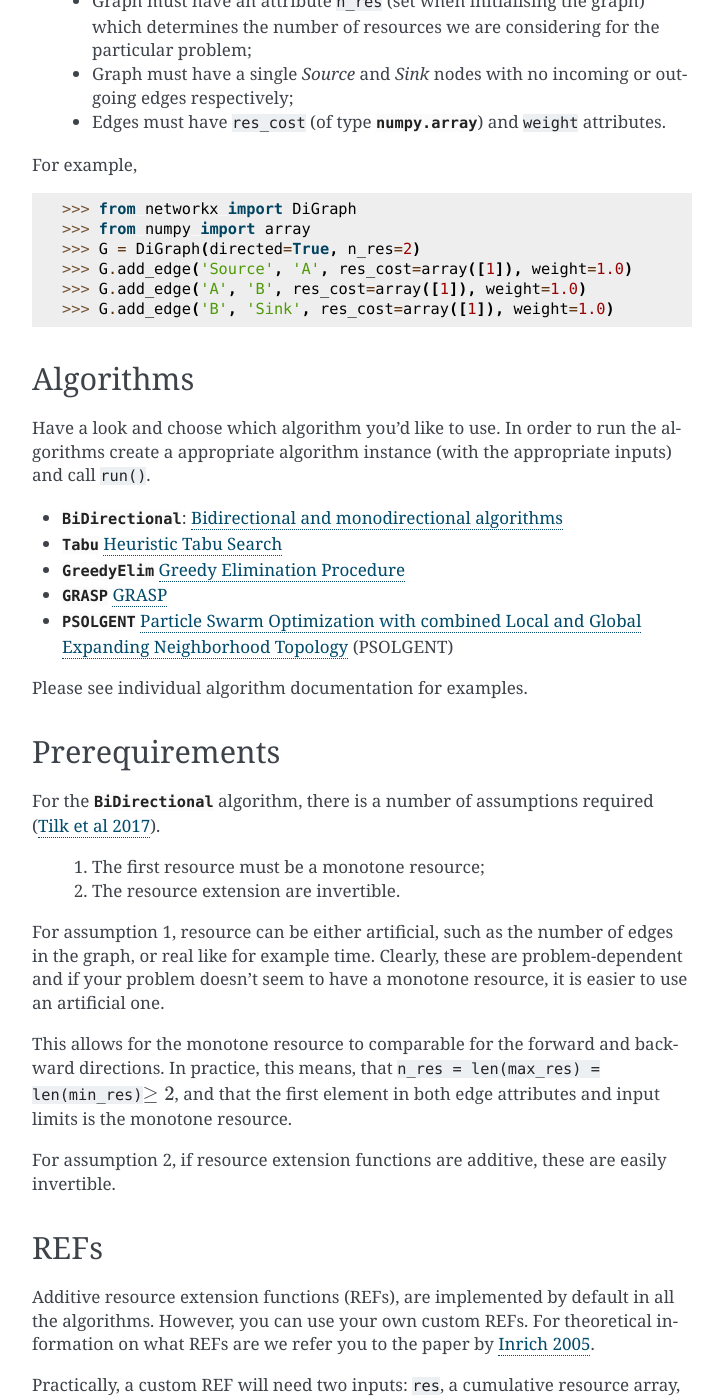
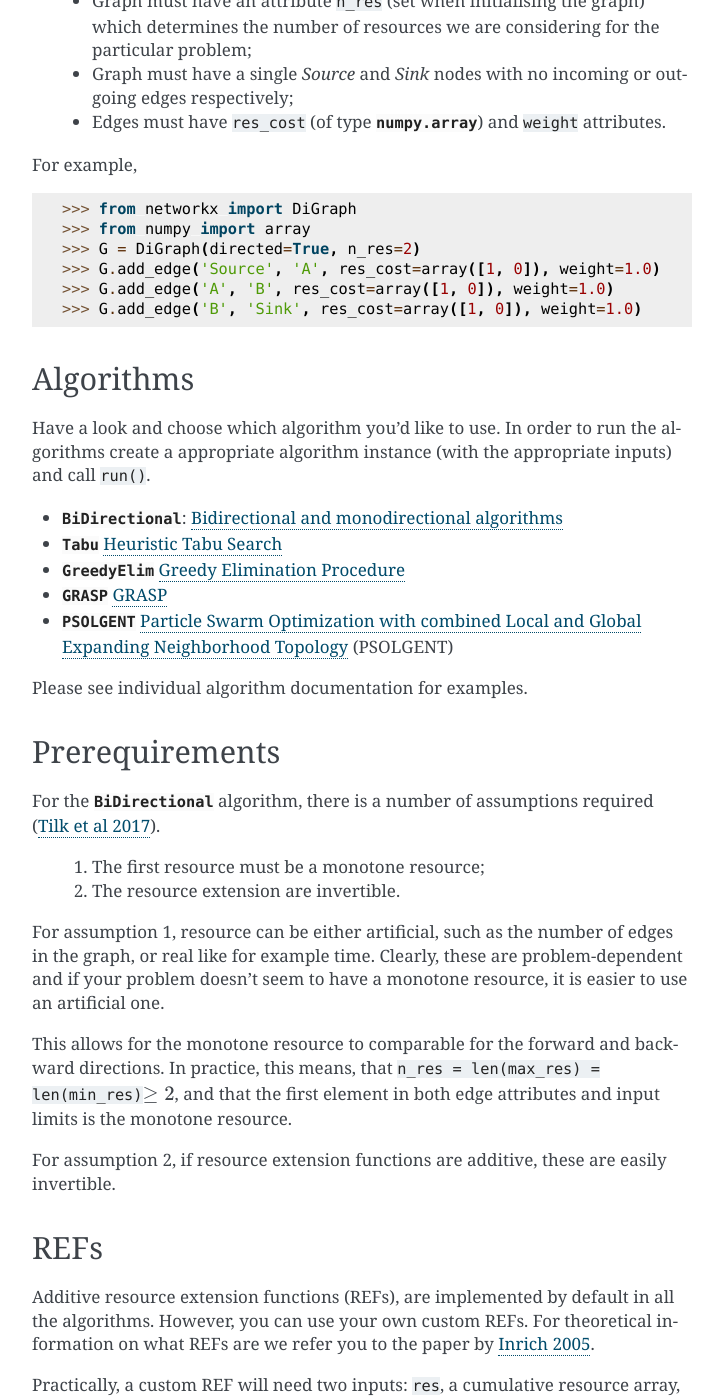
Before and after one commit to torressa/cspy, a Sphinx documentation site: the page built from docs/how_to.rst, in a window 1280 px wide and 1400 px high, scrolled down 382 px. Shown: the whole window, without its empty margins (388-1111 px from the left). Built offline with Sphinx 7.4.7, drawn with Linux system fonts in a browser that asks for light colours; formulas are drawn with MathJax 3.

Commit message:
Fixed preprocessing no resource found

```diff
--- a/docs/how_to.rst
+++ b/docs/how_to.rst
@@ -23,9 +23,9 @@
         >>> from networkx import DiGraph
         >>> from numpy import array
         >>> G = DiGraph(directed=True, n_res=2)
-        >>> G.add_edge('Source', 'A', res_cost=array([1]), weight=1.0)
-        >>> G.add_edge('A', 'B', res_cost=array([1]), weight=1.0)
-        >>> G.add_edge('B', 'Sink', res_cost=array([1]), weight=1.0)
+        >>> G.add_edge('Source', 'A', res_cost=array([1, 0]), weight=1.0)
+        >>> G.add_edge('A', 'B', res_cost=array([1, 0]), weight=1.0)
+        >>> G.add_edge('B', 'Sink', res_cost=array([1, 0]), weight=1.0)
 
 Algorithms
 ~~~~~~~~~~
@@ -76,7 +76,7 @@
 
         from numpy import array
 
-        def REF_CUSTOM(cumulative_res, edge):
+        def REF_custom(cumulative_res, edge):
         	new_res = array(cumulative_res)
         	# your filtering criteria that changes the elements of new_res
         	# For example:
```
Also changed, not shown: 1 other file.
